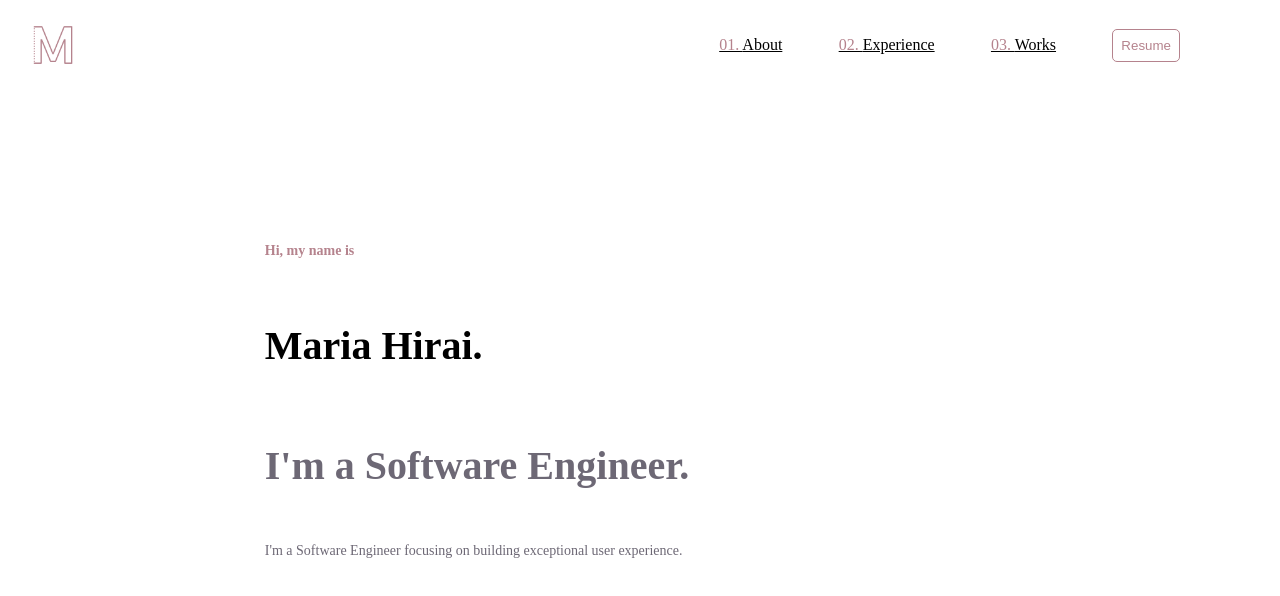
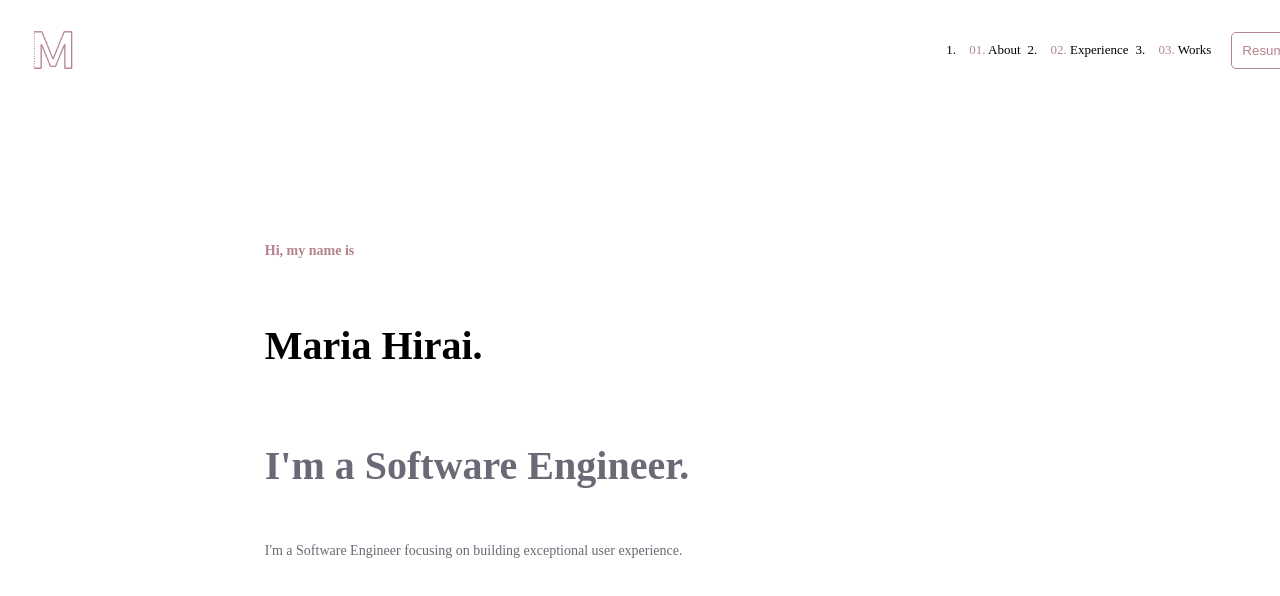
Before and after one commit to maria6417/maria-hirai, a React app: page / in a window 1280 px wide. Shown: the top 596 px of the page. Built offline with nearby package versions, Linux system fonts and the light colour scheme; the HTML template or start-up script is replaced by a standard one.

Commit message:
fixed css for Nav bar

```diff
--- a/client/public/style.css
+++ b/client/public/style.css
@@ -22,6 +22,7 @@ time, mark, audio, video {
 	font-size: 100%;
 	font: inherit;
 	vertical-align: baseline;
+  box-sizing: border-box;
 }
 /* HTML5 display-role reset for older browsers */
 article, aside, details, figcaption, figure,
--- a/client/src/components/Header.jsx
+++ b/client/src/components/Header.jsx
@@ -4,59 +4,93 @@ import logo from '../assets/m.png';
 
 export default function Header() {
   return (
-    <FlexHeader justifyContent="space-between" alignItems="center" width="90%" margin="auto" style={{ padding: '20px' }}>
-      <Logo src={logo} />
-      <Nav justifyContent="space-between" alignItems="center" style={{ 'max-width': '40%' }}>
-        <LinkItem href=""><Span>01. </Span>About</LinkItem>
-        <LinkItem href=""><Span>02. </Span>Experience</LinkItem>
-        <LinkItem href=""><Span>03. </Span>Works</LinkItem>
-        <Button type="button">Resume</Button>
+    <HeaderContainer>
+      <Nav>
+        <Logo src={logo} />
+        <Flex>
+          <Links>
+            <LinkItem href="">
+              <Span>01. </Span>
+              About
+            </LinkItem>
+            <LinkItem href="">
+              <Span>02. </Span>
+              Experience
+            </LinkItem>
+            <LinkItem href="">
+              <Span>03. </Span>
+              Works
+            </LinkItem>
+          </Links>
+          <Button type="button">Resume</Button>
+        </Flex>
       </Nav>
-    </FlexHeader>
-  )
+    </HeaderContainer>
+  );
 }
+
+const HeaderContainer = styled.header`
+  display: flex;
+  align-items: center;
+  justify-content: space-between;
+  padding: 0 20px;
+  position: fixed;
+  top: 0px;
+  z-index: 11;
+  height: 100px;
+  width: 100%;
+`;
+
+const Nav = styled.nav`
+  display: flex;
+  align-items: center;
+  justify-content: space-between;
+  width: 100%;
+  position: relative;
+`;
 
 const Logo = styled.img`
   height: 50px;
   width: 50px;
 `;
 
-const Span = styled.span`
-  color: ${props => props.theme.main}
+const Flex = styled.div`
+  display: flex;
+  align-items: center;
+  font-size: ${(props) => props.theme.xs};
 `;
 
-const LinkItem = styled.a`
+const LinkItem = styled.li`
   color: black;
+  padding: 10px;
+  margin: 0 5px;
   &:hover {
-    color: ${props => props.theme.main};
+    color: ${(props) => props.theme.main};
+    opacity: 0.5;
+    cursor: pointer;
   }
 `;
 
-const FlexHeader = styled.header`
+const Links = styled.ol`
   display: flex;
-  justify-content: ${props => props.justifyContent ? props.justifyContent : 'initial'};
-  align-items: ${props => props.alignItems ? props.alignItems : 'initial'};
-  flex-direction: ${props => props.dir ? props.dir : 'row'};
-  width: ${props => props.width ? props.width : '100%'};
-  margin: ${props => props.margin ? props.margin : 0};
-  position: fixed;
-  top: 0px;
-  z-index: 11;
+  justify-content: space-between;
+  align-items: center;
+  /* max-width: 40%; */
 `;
 
-const Nav = styled.nav`
-  display: flex;
-  justify-content: ${props => props.justifyContent ? props.justifyContent : 'initial'};
-  align-items: ${props => props.alignItems ? props.alignItems : 'initial'};
-  flex-direction: ${props => props.dir ? props.dir : 'row'};
-  width: ${props => props.width ? props.width : '100%'};
-  margin: ${props => props.margin ? props.margin : 0};
+const Span = styled.span`
+  color: ${(props) => props.theme.main};
 `;
 
 const Button = styled.button`
   background-color: white;
-  color: ${props => props.theme.main};
-  border: ${props => `1px solid ${props.theme.main}`};
+  color: ${(props) => props.theme.main};
+  border: ${(props) => `1px solid ${props.theme.main}`};
   border-radius: 5px;
-  padding: 8px;
+  padding: 10px;
+  margin: 0 5px;
+  &:hover {
+    opacity: 0.5;
+    cursor: pointer;
+  }
 `;
```
